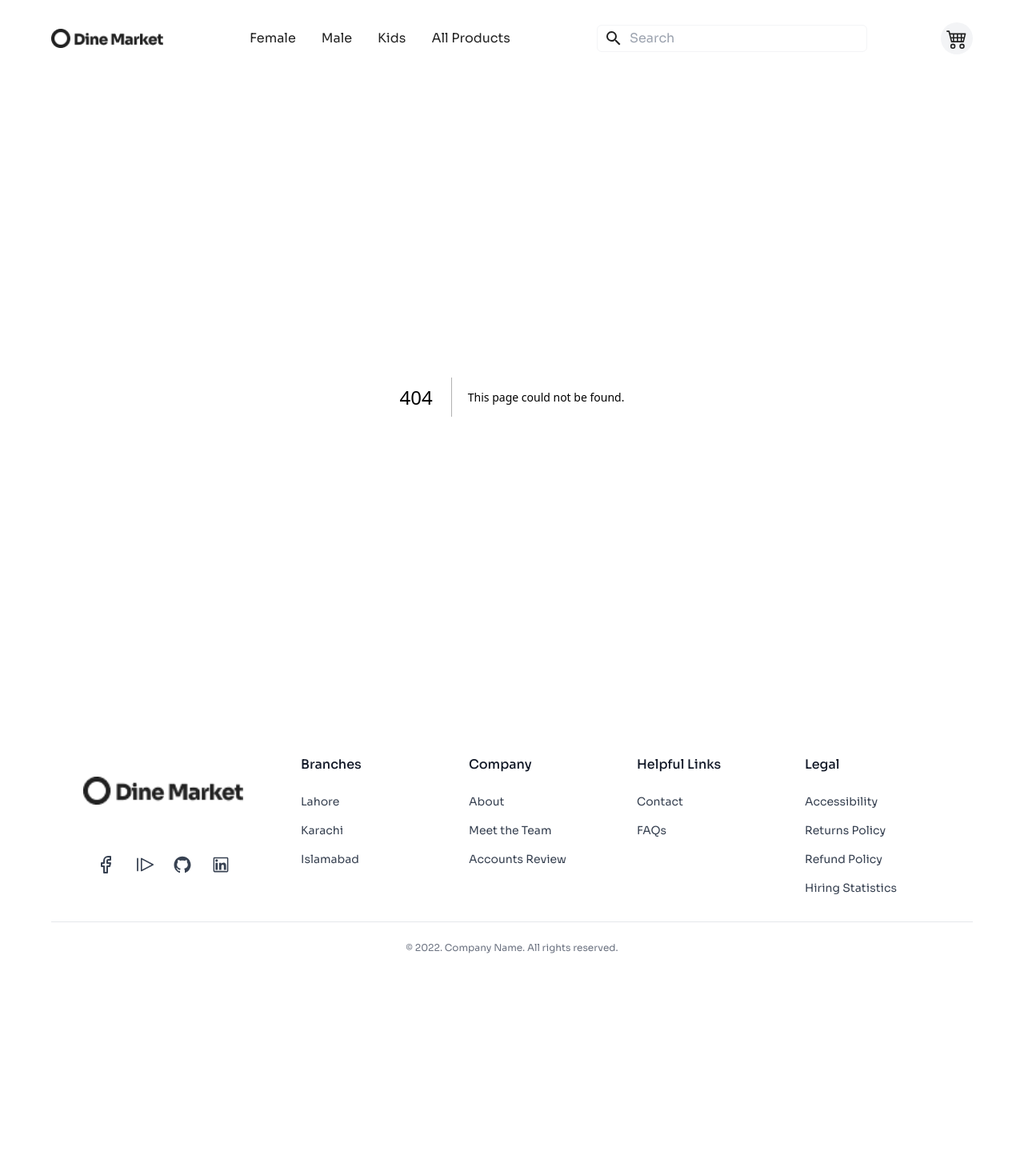
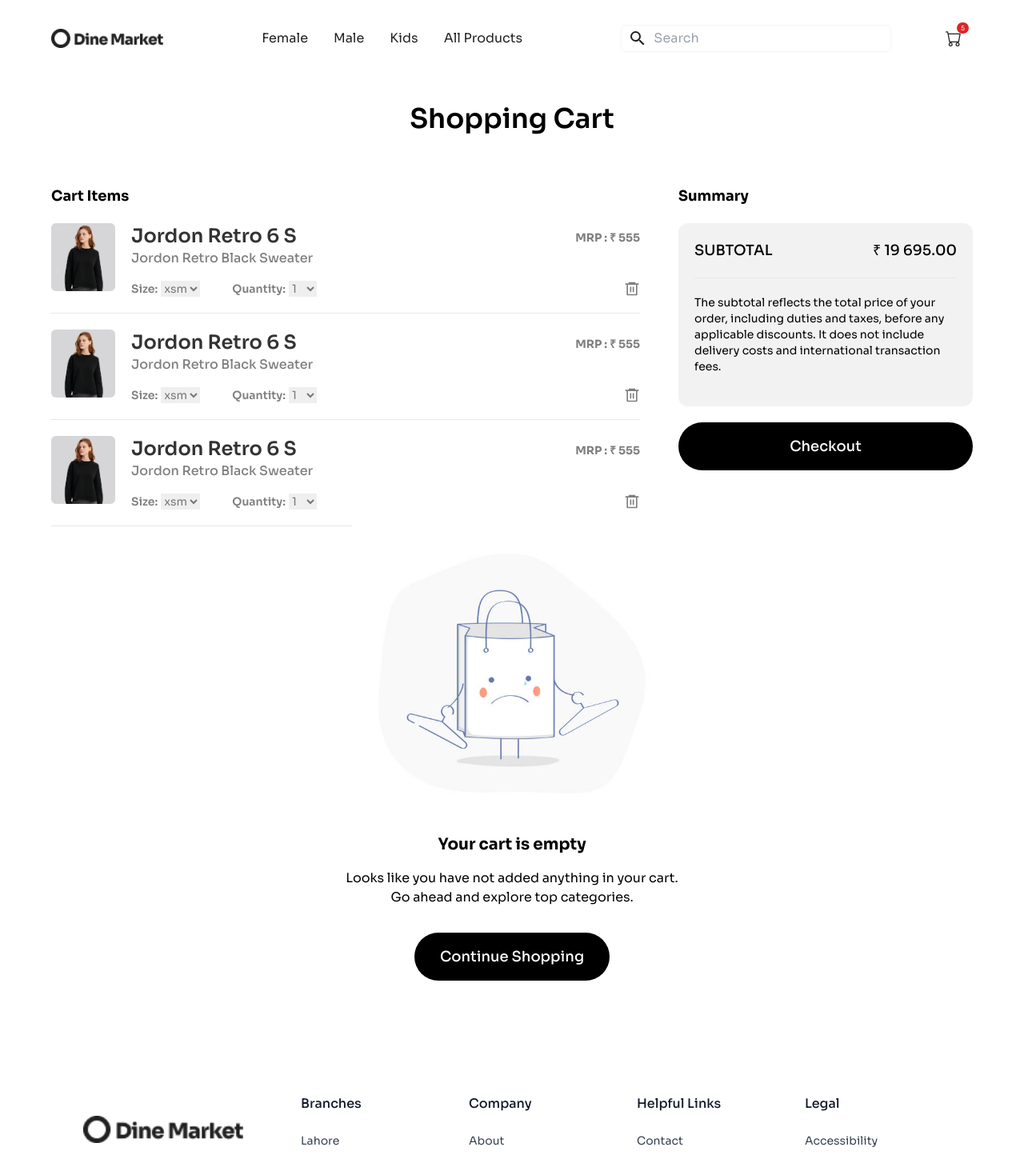
Before and after one commit to t9fiction/hackone, a Next.js app: page /cart in a window 1280 px wide. Before the commit this address had no page. Shown: the top 1454 px of the page at 80% size. Before the commit the page ends 1217 px from the top, so only its background shows below. Built offline with nearby package versions, Linux system fonts and the light colour scheme.

Commit message:
success page created

```diff
--- /dev/null
+++ b/src/app/cart/page.tsx
@@ -0,0 +1,82 @@
+import CartItem from "@/components/CartItem";
+import Image from "next/image";
+import Link from "next/link";
+import React from "react";
+
+const Cart = () => {
+  return (
+    <div className="bg-white">
+      <div className="container mx-auto px-6 sm:px-8 md:px-12 lg:px-16 py-8 ">
+        <div className="text-center max-w-[800px] mx-auto mt-8 md:mt-0">
+          <div className="text-[28px] md:text-[34px] mb-5 font-semibold leading-tight">
+            Shopping Cart
+          </div>
+        </div>
+
+        {/* CART CONTENT START */}
+        <div className="flex flex-col lg:flex-row gap-12 py-10">
+          {/* CART ITEMS START */}
+          <div className="flex-[2]">
+            <div className="text-lg font-bold">Cart Items</div>
+            <CartItem />
+            <CartItem />
+            <CartItem />
+          </div>
+          {/* CART ITEMS END */}
+
+          {/* SUMMARY START */}
+          <div className="flex-[1]">
+            <div className="text-lg font-bold">Summary</div>
+            <div className="p-5 my-5 bg-black/[0.05] rounded-xl">
+              <div className="flex justify-between">
+                <div className="uppercase text-md md:text-lg font-medium text-black">
+                  Subtotal
+                </div>
+                <div className="text-md md:text-lg font-medium text-black">
+                  &#8377; {"19 695.00"}
+                </div>
+              </div>
+              <div className="text-sm md:text-md py-5 border-t mt-5">
+                The subtotal reflects the total price of your order, including
+                duties and taxes, before any applicable discounts. It does not
+                include delivery costs and international transaction fees.
+              </div>
+            </div>
+
+            {/* BUTTON START */}
+            <button className="w-full py-4 rounded-full bg-black text-white text-lg font-medium transition-transform active:scale-95 mb-3 hover:opacity-75 flex items-center gap-2 justify-center">
+              Checkout
+            </button>
+            {/* BUTTON END */}
+          </div>
+          {/* SUMMARY END */}
+        </div>
+        {/* CART CONTENT END */}
+
+        <div className="flex-[2] flex flex-col items-center pb-[50px] md:-mt-14">
+          <Image
+            src="/images/empty-cart.jpg"
+            alt=""
+            width={300}
+            height={300}
+            className="w-[300px] md:w-[400px]"
+          />
+          <span className="text-xl font-bold">Your cart is empty</span>
+          <span className="text-center mt-4">
+            Looks like you have not added anything in your cart.
+            <br />
+            Go ahead and explore top categories.
+          </span>
+          <Link
+            href="/"
+            className="py-4 px-8 rounded-full bg-black text-white text-lg font-medium transition-transform active:scale-95 mb-3 hover:opacity-75 mt-8"
+          >
+            Continue Shopping
+          </Link>
+        </div>
+      </div>
+    </div>
+  );
+};
+
+export default Cart;
--- /dev/null
+++ b/src/app/failed/page.tsx
@@ -0,0 +1,26 @@
+import React from "react";
+import Link from "next/link";
+
+const Failed = () => {
+  return (
+    <div className="bg-white">
+      <div className="container mx-auto px-6 sm:px-8 md:px-12 lg:px-16 py-8 ">
+        <div className="min-h-[650px] flex items-center">
+          <div className="max-w-[600px] rounded-lg p-5 border border-black mx-auto flex flex-col">
+            <div className="text-2xl font-bold">Payment failed!</div>
+            <div className="text-base mt-5">
+              For any product related query, drop an email to
+            </div>
+            <div className="underline">financeteam@shop.com</div>
+
+            <Link href="/" className="font-bold mt-5">
+              Continue Shopping
+            </Link>
+          </div>
+        </div>
+      </div>
+    </div>
+  );
+};
+
+export default Failed;
--- a/src/app/products/[product]/page.tsx
+++ b/src/app/products/[product]/page.tsx
@@ -90,23 +90,7 @@
                 >
                   x large - xl
                 </div>
-                <div
-                  className={`border rounded-md text-center py-3 font-medium hover:border-black cursor-not-allowed bg-black/[0.1] opacity-[50%]`}
-                >
-                  x large - xl
-                </div>
 
-                <div
-                  className={`border rounded-md text-center py-3 font-medium hover:border-black cursor-not-allowed bg-black/[0.1] opacity-[50%]`}
-                >
-                  full - ff
-                </div>
-
-                <div
-                  className={`border rounded-md text-center py-3 font-medium hover:border-black cursor-not-allowed bg-black/[0.1] opacity-50`}
-                >
-                  x small - xs
-                </div>
               </div>
               <div className="text-red-600 mt-1">
                 Size selection is required
--- /dev/null
+++ b/src/app/success/page.tsx
@@ -0,0 +1,31 @@
+import React from "react";
+import Link from "next/link";
+
+const Success = () => {
+  return (
+    <div className="bg-white">
+      <div className="container mx-auto px-6 sm:px-8 md:px-12 lg:px-16 py-8 ">
+        <div className="min-h-[650px] flex items-center">
+          <div className="max-w-[600px] rounded-lg p-5 border border-black mx-auto flex flex-col">
+            <div className="text-2xl font-bold">
+              Thanks for shopping with us!
+            </div>
+            <div className="text-lg font-bold mt-2">
+              Your order has been placed successfully.
+            </div>
+            <div className="text-base mt-5">
+              For any product related query, drop an email to
+            </div>
+            <div className="underline">shoeshopcontact@shop.com</div>
+
+            <Link href="/" className="font-bold mt-5">
+              Continue Shopping
+            </Link>
+          </div>
+        </div>
+      </div>
+    </div>
+  );
+};
+
+export default Success;
--- /dev/null
+++ b/src/components/CartItem.tsx
@@ -0,0 +1,74 @@
+import Image from "next/image";
+import React from "react";
+import { RiDeleteBin6Line } from "react-icons/ri";
+
+const CartItem = () => {
+  return (
+    <div className="flex py-5 gap-3 md:gap-5 border-b">
+      {/* IMAGE START */}
+      <div className="shrink-0 aspect-square w-[50px] md:w-[80px]">
+        <Image
+          src={"/images/products/1.png"}
+          alt={"1"}
+          width={120}
+          height={120}
+          className="rounded-md"
+        />
+      </div>
+      {/* IMAGE END */}
+      <div className="w-full flex flex-col">
+        <div className="flex flex-col md:flex-row justify-between">
+          {/* PRODUCT TITLE */}
+          <div className="text-lg md:text-2xl font-semibold text-black/[0.8]">
+            Jordon Retro 6 S
+          </div>
+
+          {/* PRODUCT SUBTITLE */}
+          <div className="text-sm md:text-md font-medium text-black/[0.5] block md:hidden">
+            Jordon Retro Black Sweater
+          </div>
+
+          {/* PRODUCT PRICE */}
+          <div className="text-sm md:text-md font-bold text-black/[0.5] mt-2">
+            MRP : &#8377; 555
+          </div>
+        </div>
+
+        {/* PRODUCT SUBTITLE */}
+        <div className="text-md font-medium text-black/[0.5] hidden md:block">
+          Jordon Retro Black Sweater
+        </div>
+
+        <div className="flex items-center justify-between mt-4">
+          <div className="flex items-center gap-2 md:gap-10 text-black/[0.5] text-sm md:text-md">
+            <div className="flex items-center gap-1">
+              <div className="font-semibold">Size:</div>
+              <select className="hover:text-black">
+                <option value={"1"}>xsm</option>
+                <option value={"2"}>sm</option>
+                <option value={"3"}>md</option>
+                <option value={"4"}>lg</option>
+                <option value={"5"}>xlg</option>
+              </select>
+            </div>
+
+            <div className="flex items-center gap-1">
+              <div className="font-semibold">Quantity:</div>
+              <select className="hover:text-black">
+                <option value={"1"}>1</option>
+                <option value={"2"}>2</option>
+                <option value={"3"}>3</option>
+                <option value={"4"}>4</option>
+                <option value={"5"}>6</option>
+                <option value={"6"}>12</option>
+              </select>
+            </div>
+          </div>
+          <RiDeleteBin6Line className="cursor-pointer text-black/[0.5] hover:text-black text-[16px] md:text-[20px]" />
+        </div>
+      </div>
+    </div>
+  );
+};
+
+export default CartItem;
--- a/src/components/Navbar.tsx
+++ b/src/components/Navbar.tsx
@@ -3,7 +3,7 @@
 import Link from "next/link";
 import React, { useState } from "react";
 import { MdSearch } from "react-icons/md";
-import { BsCart4 } from "react-icons/bs";
+import { BsCart } from "react-icons/bs";
 import { HiOutlineMenu } from "react-icons/hi";
 import { RxCross1 } from "react-icons/rx";
 
@@ -46,11 +46,16 @@
           />
         </div>
 
-        <div className="ml-auto hidden lg:flex">
-          <div className="bg-gray-100 rounded-full items-center justify-center text-center flex w-10 h-10">
-            <BsCart4 size={26} />
+        <Link href={"/cart"}>
+          <div className="ml-auto hidden lg:flex">
+            <div className="w-8 md:w-12 h-8 md:h-12 rounded-full flex justify-center items-center hover:bg-black/[0.05] cursor-pointer relative">
+              <BsCart className="text-[15px] md:text-[20px]" />
+              <div className="h-[10px] md:h-[14px] min-w-[10px] md:min-w-[14px] rounded-full bg-red-600 absolute top-1 left-5 md:left-7 text-white text-[10px] md:text-[8px] flex justify-center items-center px-[2px] md:px-[5px]">
+                5
+              </div>
+            </div>
           </div>
-        </div>
+        </Link>
 
         <div className="flex lg:hidden ml-auto">
           {nav ? (
@@ -66,16 +71,32 @@
       </div>
       {!nav && (
         <div className="flex flex-col mx-auto px-4 space-y-8 bg-gray-300 py-8 rounded-md text-black  justify-center lg:hidden absolute top-20 right-24">
-          <Link href={"/female"} className="hover:text-white" onClick={handleClick}>
+          <Link
+            href={"/female"}
+            className="hover:text-white"
+            onClick={handleClick}
+          >
             Female
           </Link>
-          <Link href={"/male"} className="hover:text-white" onClick={handleClick}>
+          <Link
+            href={"/male"}
+            className="hover:text-white"
+            onClick={handleClick}
+          >
             Male
           </Link>
-          <Link href={"/kids"} className="hover:text-white" onClick={handleClick}>
+          <Link
+            href={"/kids"}
+            className="hover:text-white"
+            onClick={handleClick}
+          >
             Kids
           </Link>
-          <Link href={"/all"} className="hover:text-white" onClick={handleClick}>
+          <Link
+            href={"/all"}
+            className="hover:text-white"
+            onClick={handleClick}
+          >
             All Products
           </Link>
         </div>
```
Also changed, not shown: public/images/empty-cart.jpg (added).
